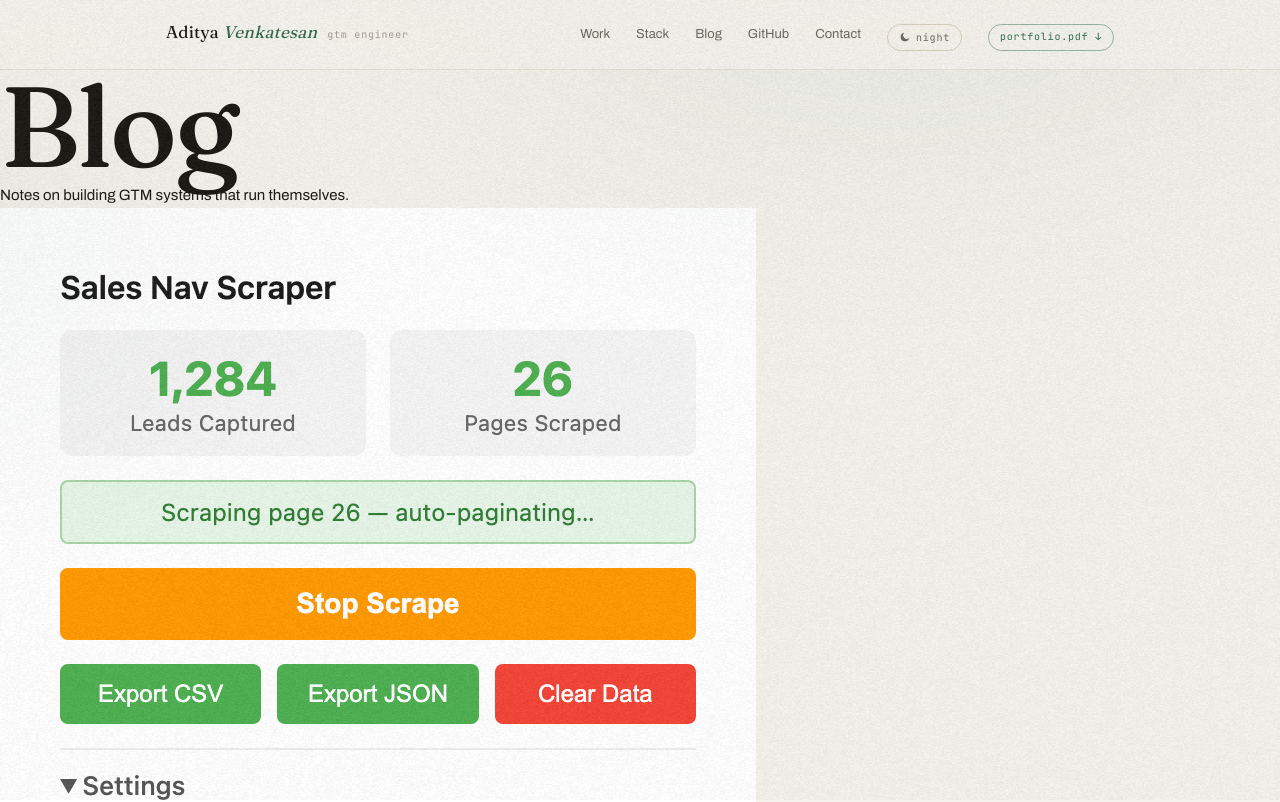
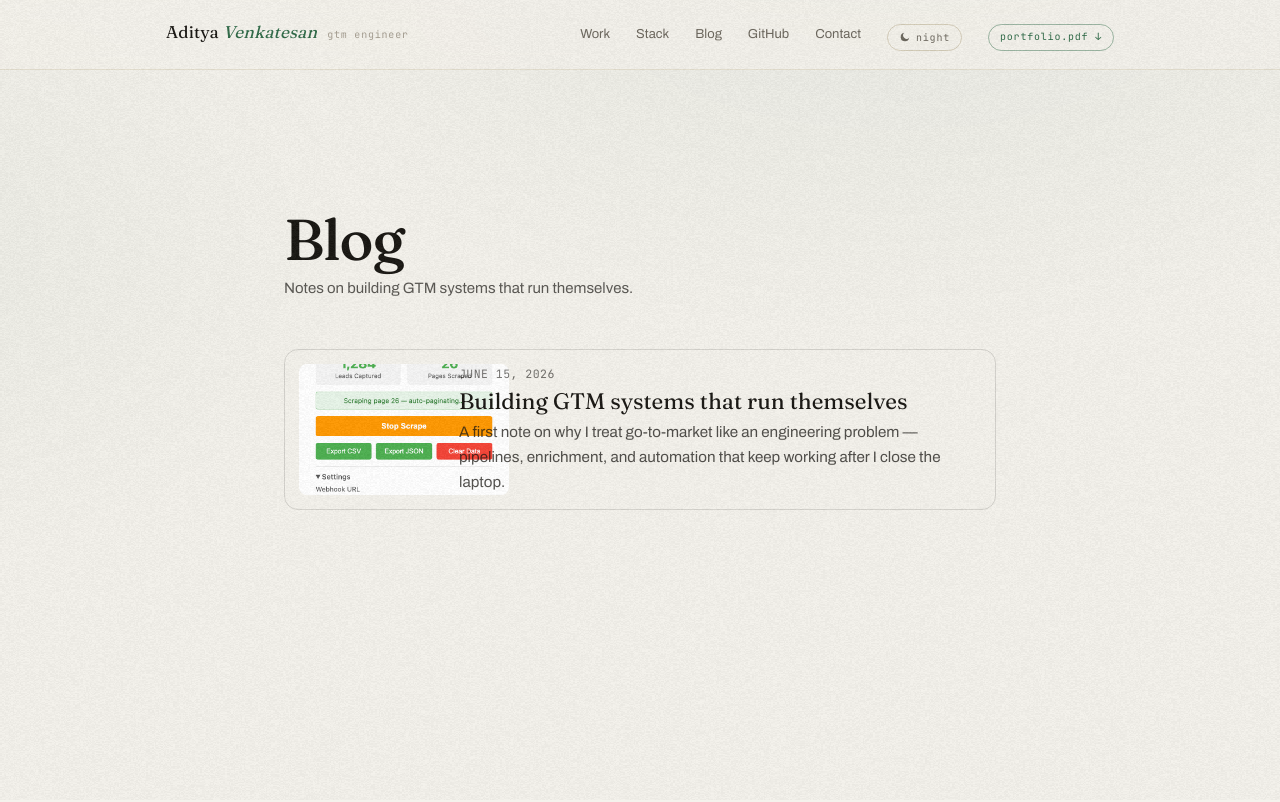
Before and after one commit to Aditya-v05/gtm-portfolio, a Next.js app: page /blog in a window 1280 px wide. Shown: the top 802 px of the page. Built offline with nearby package versions, Linux system fonts and the light colour scheme.

Commit message:
Add blog index, banner, and prose styles

```diff
--- a/app/globals.css
+++ b/app/globals.css
@@ -483,3 +483,200 @@ a.navpdf:hover{ border-color:var(--accent); color:var(--accent-2); }
   footer .big{ font-size:30px; }
   footer .row{ margin-top:20px; }
 }
+
+/* ============================ BLOG ============================ */
+/* Uses existing theme tokens (--accent, --ink, fonts) so light
+   (parchment/green) and dark (night-ops) themes both work automatically. */
+
+.blog-index {
+  max-width: 760px;
+  margin: 0 auto;
+  padding: 140px 24px 120px;
+}
+.blog-index__head h1 {
+  font-family: var(--font-d);
+  font-size: clamp(2.4rem, 6vw, 3.6rem);
+  line-height: 1.05;
+  margin: 0 0 0.4rem;
+}
+.blog-index__head p {
+  font-family: var(--font-b);
+  opacity: 0.7;
+  margin: 0 0 3rem;
+}
+.blog-index__empty {
+  font-family: var(--font-b);
+  opacity: 0.7;
+}
+
+.postcards {
+  list-style: none;
+  margin: 0;
+  padding: 0;
+  display: flex;
+  flex-direction: column;
+  gap: 1.5rem;
+}
+.postcard__link {
+  display: grid;
+  grid-template-columns: 140px 1fr;
+  gap: 1.25rem;
+  align-items: stretch;
+  text-decoration: none;
+  color: inherit;
+  border: 1px solid color-mix(in srgb, var(--ink) 14%, transparent);
+  border-radius: 14px;
+  padding: 14px;
+  transition: border-color 0.2s ease, transform 0.2s ease;
+}
+.postcard__link:hover {
+  border-color: var(--accent);
+  transform: translateY(-2px);
+}
+.postcard__thumb {
+  display: block;
+  border-radius: 8px;
+  overflow: hidden;
+  aspect-ratio: 16 / 10;
+}
+.postcard__thumb img {
+  width: 100%;
+  height: 100%;
+  object-fit: cover;
+  display: block;
+}
+.postcard__body {
+  display: flex;
+  flex-direction: column;
+  gap: 0.35rem;
+}
+.postcard__date {
+  font-family: var(--font-m);
+  font-size: 0.72rem;
+  letter-spacing: 0.04em;
+  text-transform: uppercase;
+  opacity: 0.6;
+}
+.postcard__title {
+  font-family: var(--font-d);
+  font-size: 1.4rem;
+  line-height: 1.15;
+}
+.postcard__summary {
+  font-family: var(--font-b);
+  font-size: 0.95rem;
+  opacity: 0.75;
+}
+
+@media (max-width: 560px) {
+  .postcard__link {
+    grid-template-columns: 1fr;
+  }
+}
+
+/* ---- single post ---- */
+.post {
+  padding-bottom: 120px;
+}
+.post__banner {
+  width: 100%;
+  max-height: 420px;
+  overflow: hidden;
+}
+.post__banner img {
+  width: 100%;
+  height: 100%;
+  max-height: 420px;
+  object-fit: cover;
+  display: block;
+}
+.post__body {
+  max-width: 720px;
+  margin: 0 auto;
+  padding: 0 24px;
+}
+.post__head {
+  padding: 2.5rem 0 1.5rem;
+}
+.post__date {
+  font-family: var(--font-m);
+  font-size: 0.72rem;
+  letter-spacing: 0.04em;
+  text-transform: uppercase;
+  opacity: 0.6;
+}
+.post__title {
+  font-family: var(--font-d);
+  font-size: clamp(2rem, 5vw, 3rem);
+  line-height: 1.08;
+  margin: 0.4rem 0 0;
+}
+
+/* ---- prose (rendered MDX body) ---- */
+.prose {
+  font-family: var(--font-b);
+  font-size: 1.05rem;
+  line-height: 1.7;
+}
+.prose h2 {
+  font-family: var(--font-d);
+  font-size: 1.6rem;
+  margin: 2.2rem 0 0.8rem;
+}
+.prose h3 {
+  font-family: var(--font-d);
+  font-size: 1.3rem;
+  margin: 1.8rem 0 0.6rem;
+}
+.prose p {
+  margin: 0 0 1.1rem;
+}
+.prose ul,
+.prose ol {
+  margin: 0 0 1.1rem;
+  padding-left: 1.4rem;
+}
+.prose li {
+  margin: 0.3rem 0;
+}
+.prose a {
+  color: var(--accent);
+  text-decoration: underline;
+  text-underline-offset: 3px;
+}
+.prose img {
+  max-width: 100%;
+  height: auto;
+  border-radius: 10px;
+  margin: 1.4rem 0;
+}
+.prose code {
+  font-family: var(--font-m);
+  font-size: 0.88em;
+  background: color-mix(in srgb, var(--ink) 8%, transparent);
+  padding: 0.12em 0.36em;
+  border-radius: 5px;
+}
+.prose pre {
+  font-family: var(--font-m);
+  background: color-mix(in srgb, var(--ink) 10%, transparent);
+  padding: 1rem 1.2rem;
+  border-radius: 10px;
+  overflow-x: auto;
+  margin: 0 0 1.4rem;
+  font-size: 0.86rem;
+  line-height: 1.55;
+}
+.prose pre code {
+  background: none;
+  padding: 0;
+}
+
+@media (prefers-reduced-motion: reduce) {
+  .postcard__link {
+    transition: none;
+  }
+  .postcard__link:hover {
+    transform: none;
+  }
+}
```
